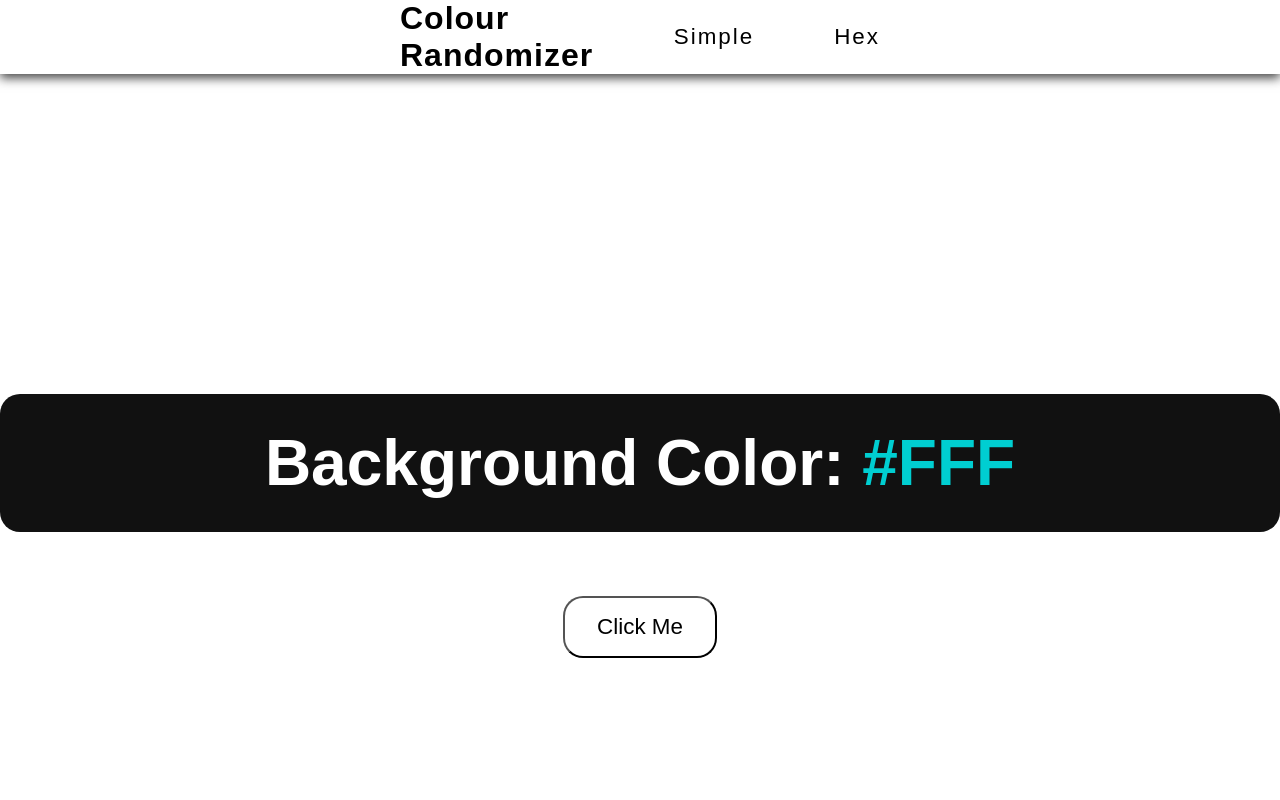
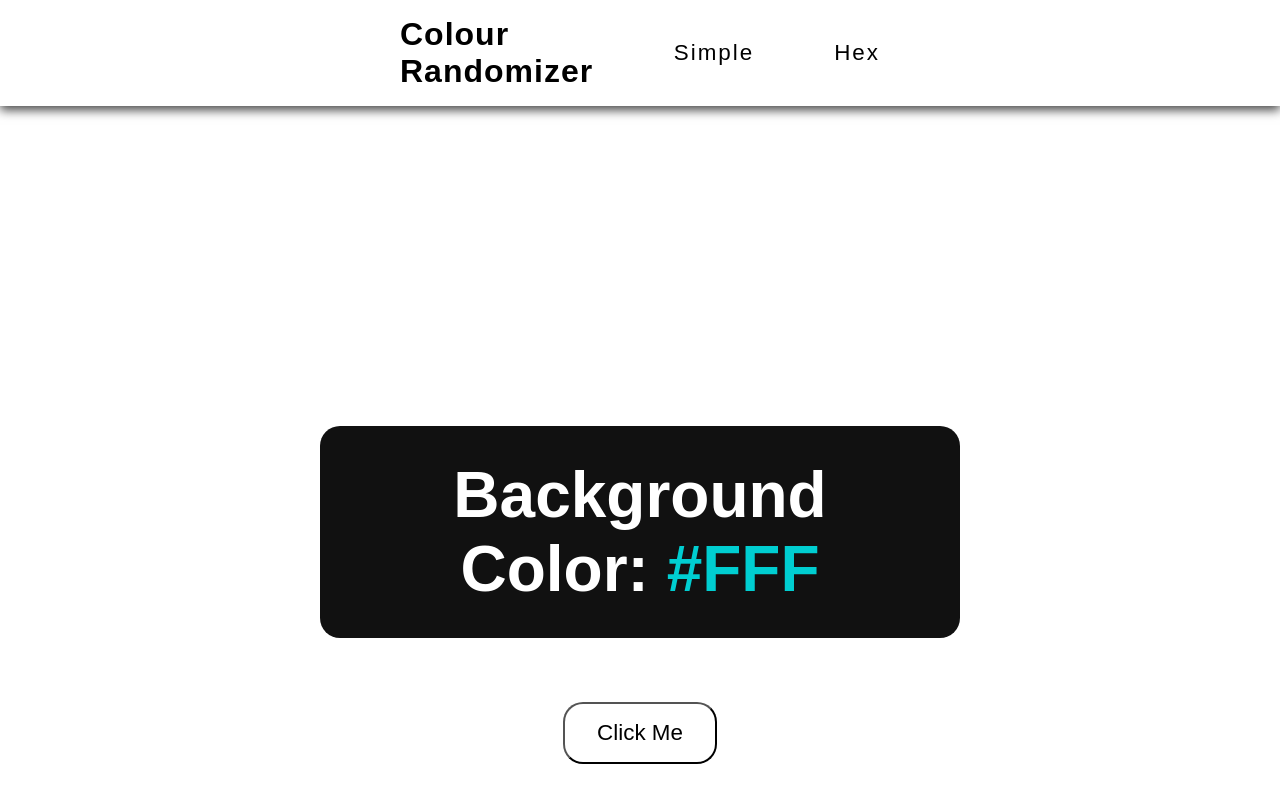
Before and after one commit to danielthane/ColourRandomiser, a plain HTML site: page index.html in a window 1280 px wide. Drawn offline with Linux system fonts and the light colour scheme.

Commit message:
Final CSS Changes

```diff
--- a/css/style.css
+++ b/css/style.css
@@ -27,6 +27,7 @@ header {
   justify-content: space-between;
   box-shadow: 0 4px 10px#444;
   background-color: white;
+  padding: 1rem 0 1rem;
 }
 
 nav button,
@@ -59,6 +60,7 @@ h2 {
   font-size: 4rem;
   padding: 2rem;
   margin: 20rem auto 4rem;
+  width: 50%;
 }
 
 #selected-color {
```
